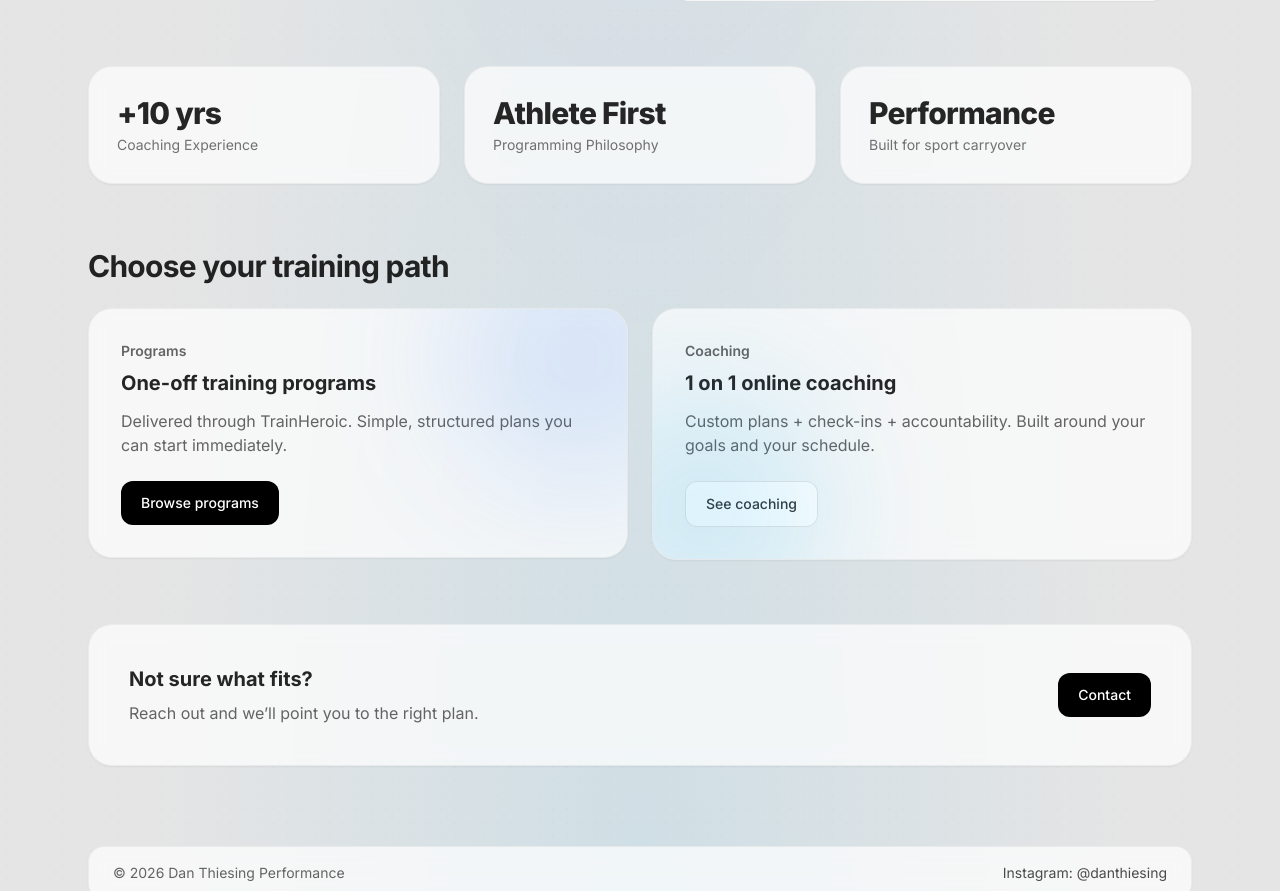
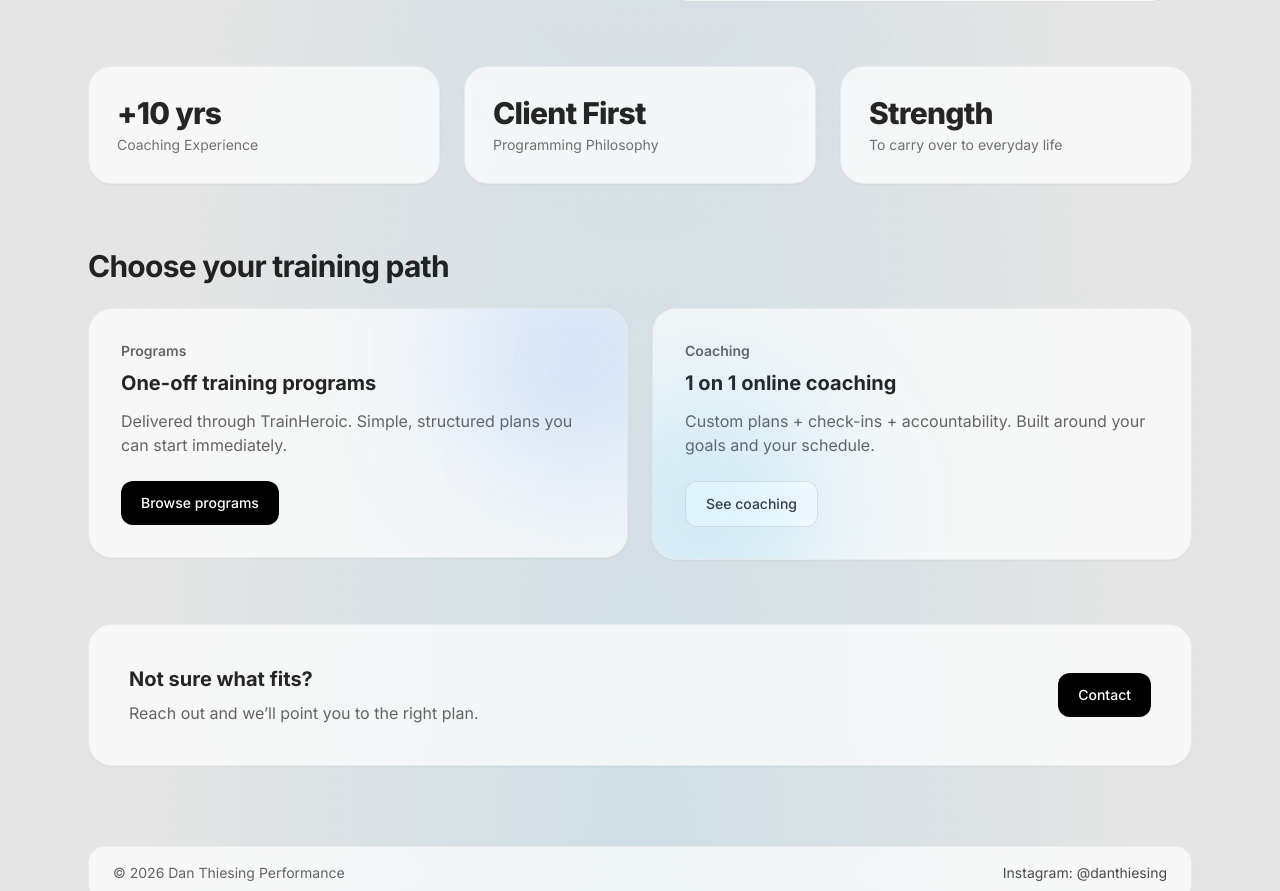
Before and after one commit to willvacc/dan-thiesing-performance, a Next.js app: page / in a window 1280 px wide. Shown: the part 1690-2581 px from the top of the page. Built offline with nearby package versions, Linux system fonts and the light colour scheme.

Commit message:
get rid of client layout and fix layout tsx

```diff
--- a/app/client-layout.tsx
+++ /dev/null
@@ -1,52 +0,0 @@
-"use client";
-
-import { useState } from "react";
-import LogoIntro from "@/components/LogoIntro";
-import SiteHeader from "@/components/SiteHeader";
-import AnimatedBackdrop from "@/components/AnimatedBackdrop";
-
-export default function ClientLayout({
-    children,
-}: {
-    children: React.ReactNode;
-}) {
-    const [ready, setReady] = useState(false);
-
-    return (
-        <>
-            <LogoIntro onFinish={() => setReady(true)} />
-
-            {ready && (
-                <>
-                    <SiteHeader />
-
-                    <div className="relative">
-                        <AnimatedBackdrop />
-
-                        <main className="relative mx-auto max-w-6xl px-6 pt-28 pb-20">
-                            {children}
-                        </main>
-
-                        <footer className="relative mx-auto max-w-6xl px-6 pb-12">
-                            <div className="rounded-2xl border border-black/5 bg-white/70 px-6 py-4 shadow-sm backdrop-blur">
-                                <div className="flex flex-col gap-2 text-sm text-black/60 sm:flex-row sm:items-center sm:justify-between">
-                                    <span>
-                                        © {new Date().getFullYear()} Dan Thiesing Performance
-                                    </span>
-                                    <a
-                                        href="https://instagram.com/danthiesing"
-                                        target="_blank"
-                                        rel="noreferrer"
-                                        className="text-black/70 hover:text-black transition"
-                                    >
-                                        Instagram: @danthiesing
-                                    </a>
-                                </div>
-                            </div>
-                        </footer>
-                    </div>
-                </>
-            )}
-        </>
-    );
-}
--- a/app/layout.tsx
+++ b/app/layout.tsx
@@ -1,29 +1,57 @@
+"use client";
+
 import "./globals.css";
 import { Inter } from "next/font/google";
-import ClientLayout from "@/app/client-layout";
+import { useState } from "react";
+import LogoIntro from "@/components/LogoIntro";
+import SiteHeader from "@/components/SiteHeader";
+import AnimatedBackdrop from "@/components/AnimatedBackdrop";
 
 const inter = Inter({
   subsets: ["latin"],
   variable: "--font-inter",
 });
 
-export const metadata = {
-  title: "Dan Thiesing Performance",
-  icons: {
-    icon: "/icon.png",
-    shortcut: "/favicon.ico",
-  },
-};
-
 export default function RootLayout({
   children,
 }: {
   children: React.ReactNode;
 }) {
+  const [ready, setReady] = useState(false);
+
   return (
     <html lang="en" className={inter.variable}>
       <body className="min-h-screen antialiased">
-        <ClientLayout>{children}</ClientLayout>
+        <LogoIntro onFinish={() => setReady(true)} />
+
+        {ready && (
+          <>
+            <SiteHeader />
+
+            <div className="relative">
+              <AnimatedBackdrop />
+
+              <main className="relative mx-auto max-w-6xl px-6 pt-28 pb-20">
+                {children}
+              </main>
+
+              <footer className="relative mx-auto max-w-6xl px-6 pb-12">
+                <div className="rounded-2xl border border-black/5 bg-white/70 px-6 py-4 shadow-sm backdrop-blur">
+                  <div className="flex flex-col gap-2 text-sm text-black/60 sm:flex-row sm:items-center sm:justify-between">
+                    <span>© {new Date().getFullYear()} Dan Thiesing Performance</span>
+                    <a
+                      href="https://instagram.com/danthiesing"
+                      target="_blank"
+                      className="text-black/70 hover:text-black transition"
+                    >
+                      Instagram: @danthiesing
+                    </a>
+                  </div>
+                </div>
+              </footer>
+            </div>
+          </>
+        )}
       </body>
     </html>
   );
--- a/app/page.tsx
+++ b/app/page.tsx
@@ -147,8 +147,8 @@ export default function HomePage() {
       {/* STATS */}
       <section className="grid grid-cols-1 gap-6 md:grid-cols-3">
         <Stat value="+10 yrs" label="Coaching Experience" />
-        <Stat value="Athlete First" label="Programming Philosophy" delay={0.06} />
-        <Stat value="Performance" label="Built for sport carryover" delay={0.12} />
+        <Stat value="Client First" label="Programming Philosophy" delay={0.06} />
+        <Stat value="Strength" label="To carry over to everyday life" delay={0.12} />
       </section>
 
       {/* PATHS */}
```
